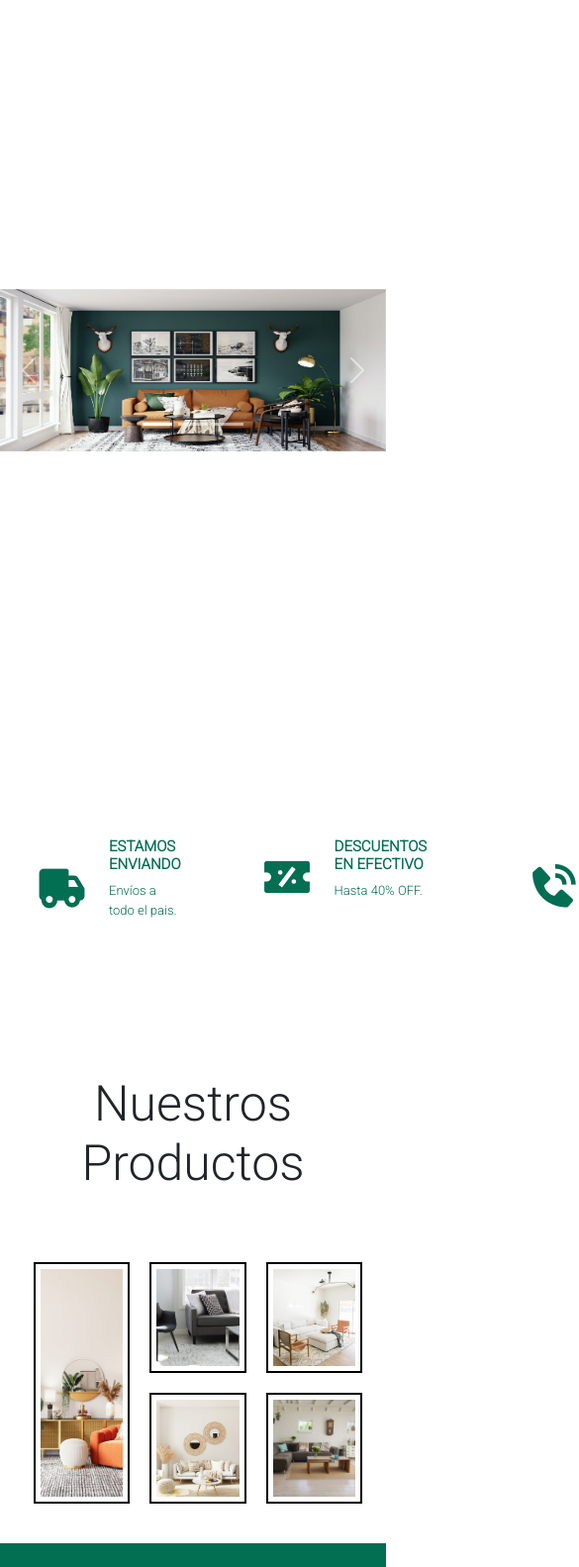
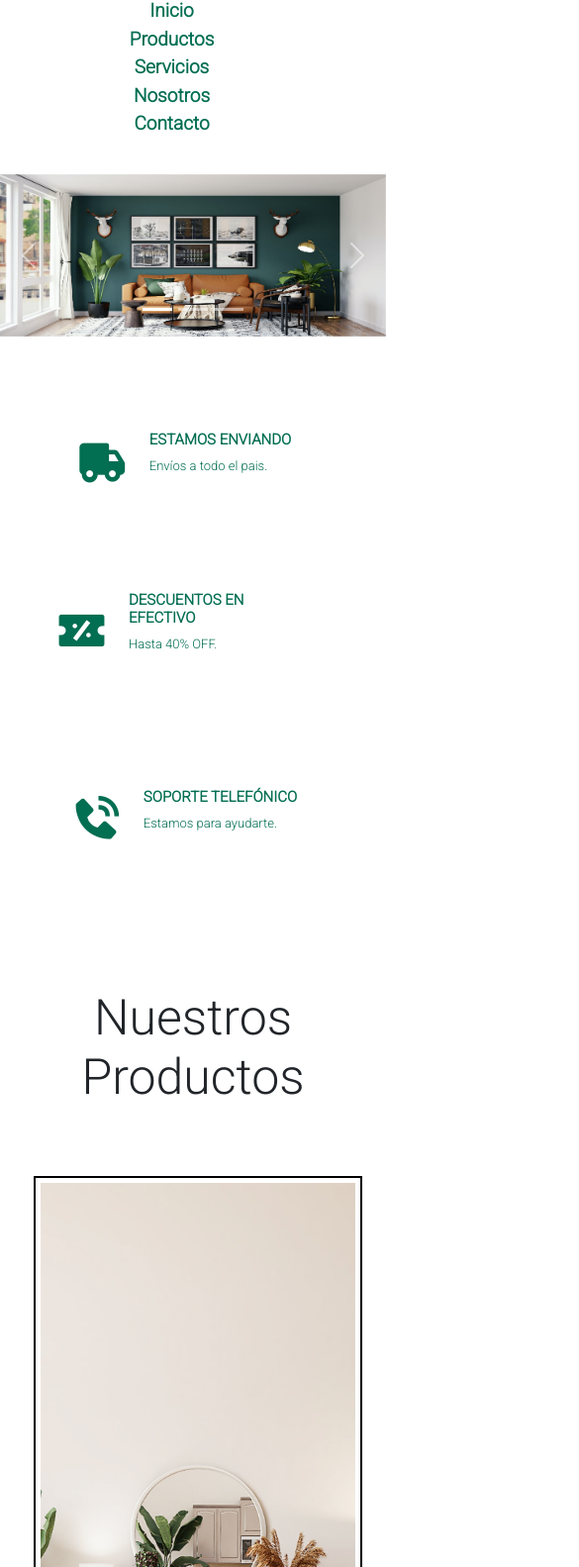
Before and after one commit to juanjmar92/moblia-coderhouse, a plain HTML site: page index.html in a window 390 px wide. Shown: the part 103-1686 px from the top of the page at 99% size, 585 px wide, since content can reach past the window. Drawn offline with nearby package versions, Linux system fonts and the light colour scheme; a web font is replaced by a local one.

Commit message:
queries y demas

```diff
--- a/css/style.css
+++ b/css/style.css
@@ -14,9 +14,6 @@
 
 }
 
-h4 {
-    margin: 0;
-}
 /*!------------HEADER------------*/
 
 header {
@@ -57,7 +54,6 @@ body header h1 {
 
 .hero {
     width: 100%;
-    height: calc(100vh - 130px);
     background-position: center;
     display: flex;
     align-items: center;
@@ -184,9 +180,9 @@ body header h1 {
 /*!------------NOSOTROS------------*/
 
 .nosotros img {
-width: 100%;
-height: 650px;
-object-fit:cover;
+    width: 100%;
+    height: 650px;
+    object-fit:cover;
 }
 
 .diseno {
@@ -312,7 +308,6 @@ font-size: 20px;
     margin-bottom: 0 !important;
 }
 
-
 /*!------------FOOTER------------*/
 
 footer {
@@ -342,3 +337,43 @@ footer div a {
 footer div:hover {
     transform: scale(1.2);
 }
+
+
+/*!------------MEDIA QUERY------------*/
+
+@media screen and (max-width:800px) {
+    header {
+        flex-direction: column;
+    }
+
+    .contenedor-icons {
+        flex-direction: column;
+        align-items: center;
+    }
+
+    .contenedor-img-index {
+        grid-template-columns: 1fr;
+        grid-template-rows: 1fr 1fr 1fr 1fr 1fr;
+      }
+
+      .carousel-item img {
+        width: 100%;
+        height: auto;
+        object-fit: cover;
+        height: auto;
+      }
+}
+
+
+
+
+@media screen and (max-width:650px) {
+    header nav ul {
+        flex-direction: column;
+        text-align: center;
+    }
+
+    header nav ul li {
+        margin:0;
+    }
+}
```
Also changed, not shown: index.html (+1 -0 lines).
